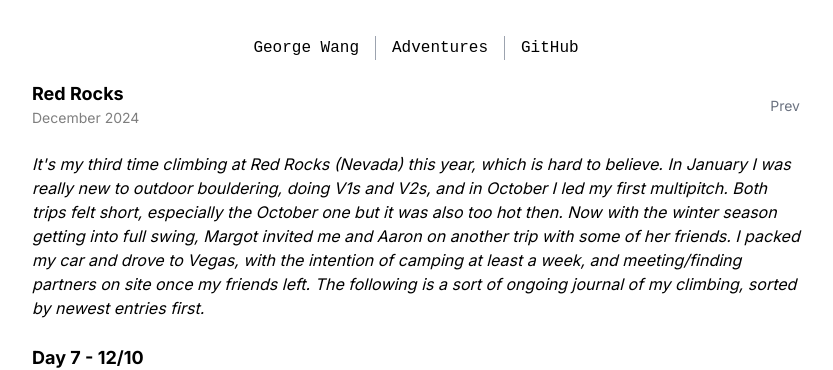
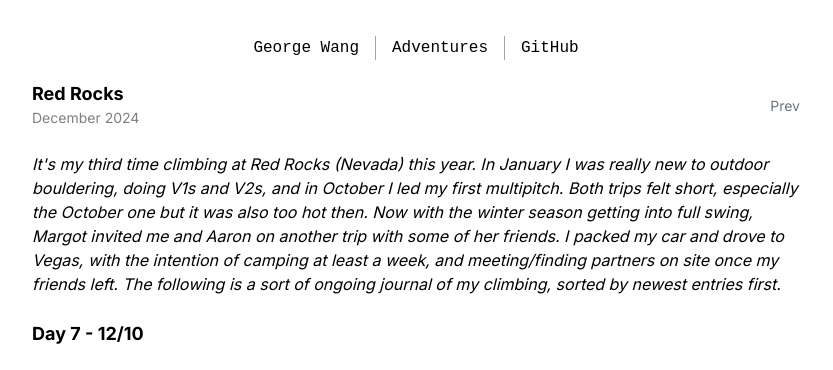
Before and after one commit to joage/website, a Next.js app: page /adventures/rr in a window 1280 px wide. Shown: the top 370 px of the page, without its empty margins (224-1057 px from the left). Built offline with nearby package versions, Linux system fonts and the light colour scheme.

Commit message:
Update rr text

```diff
--- a/src/app/adventures/rr/page.tsx
+++ b/src/app/adventures/rr/page.tsx
@@ -4,8 +4,7 @@ import Post from "@/components/Post";
 const Page = () => (
   <Post title="Red Rocks" date="December 2024" prev="/adventures/warren">
     <p className="italic">
-      It's my third time climbing at Red Rocks (Nevada) this year, which is hard
-      to believe. In January I was really new to outdoor bouldering, doing V1s
+      It's my third time climbing at Red Rocks (Nevada) this year. In January I was really new to outdoor bouldering, doing V1s
       and V2s, and in October I led my first multipitch. Both trips felt short,
       especially the October one but it was also too hot then. Now with the
       winter season getting into full swing, Margot invited me and Aaron on
```
